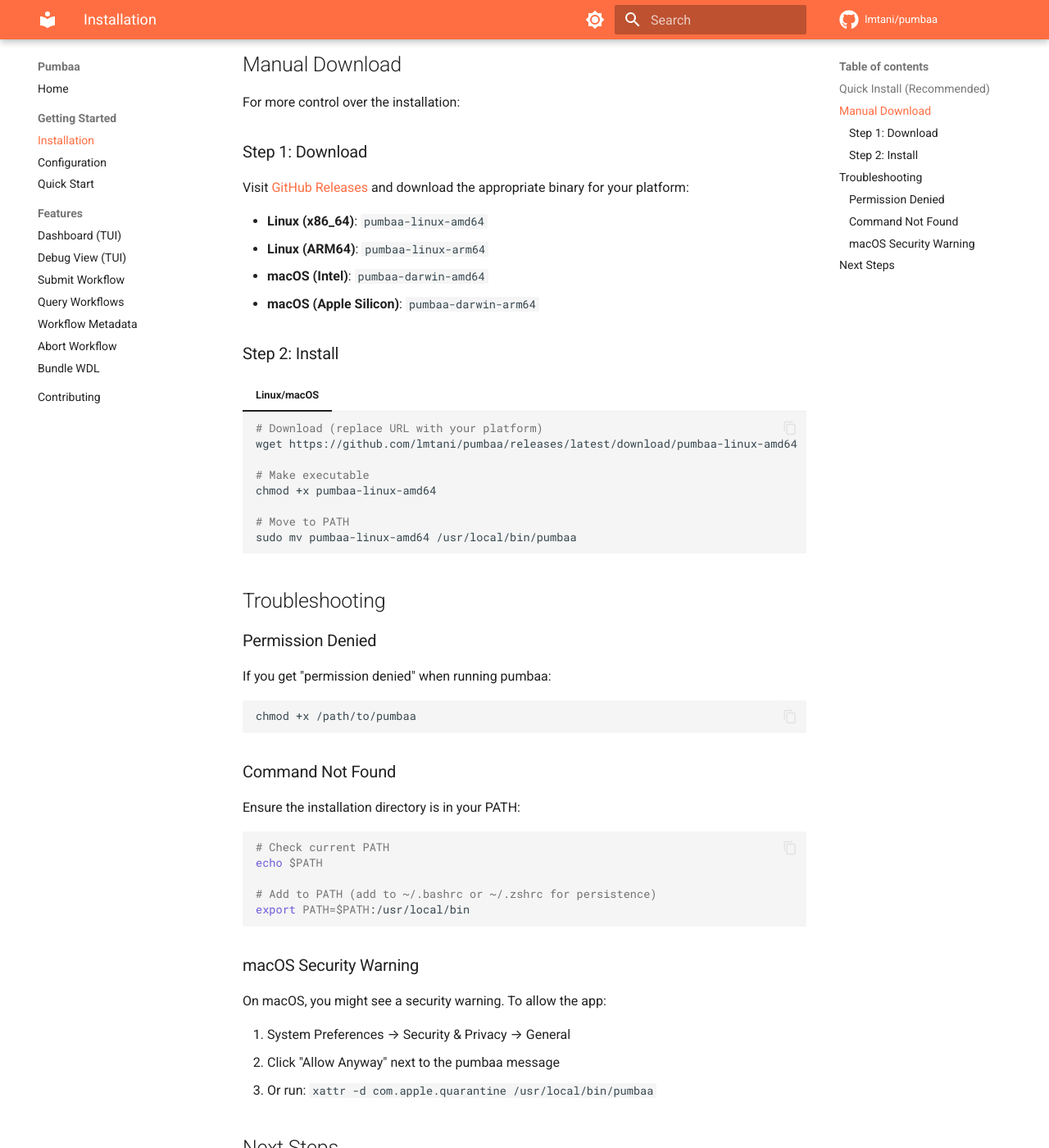
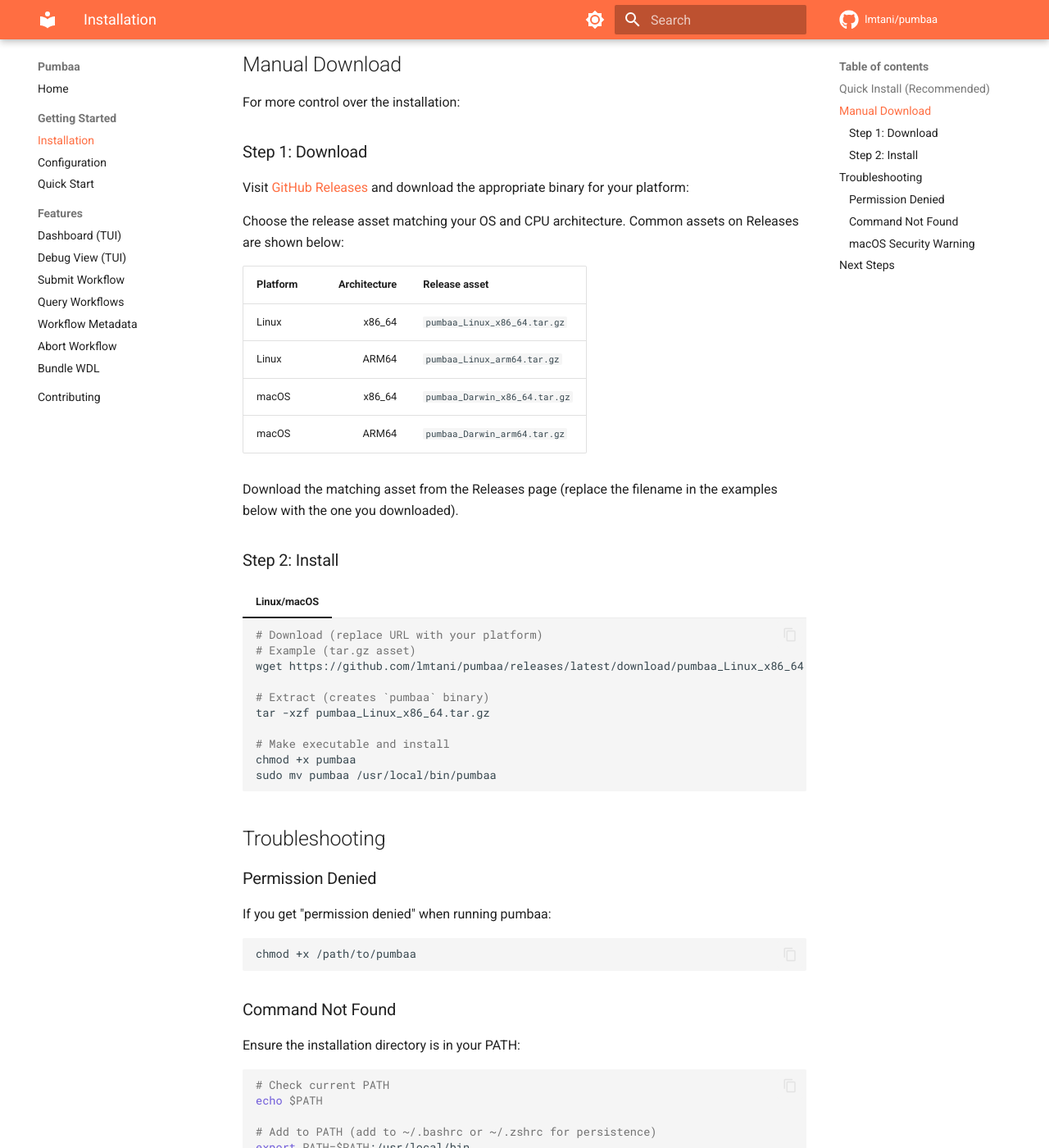
Before and after one commit to lmtani/pumbaa, an MkDocs documentation site: the page built from docs/getting-started/installation.md, in a window 1280 px wide and 1400 px high, scrolled down 690 px. Shown: the whole window at 82% size. Built offline with MkDocs 1.6.1 and Material for MkDocs 9.7.7, drawn with Linux system fonts in a browser that asks for light colours; comment, search, counter and statistics services are not loaded.

````diff
--- a/docs/getting-started/installation.md
+++ b/docs/getting-started/installation.md
@@ -31,10 +31,16 @@ For more control over the installation:
 
 Visit [GitHub Releases](https://github.com/lmtani/pumbaa/releases/latest) and download the appropriate binary for your platform:
 
-- **Linux (x86_64)**: `pumbaa-linux-amd64`
-- **Linux (ARM64)**: `pumbaa-linux-arm64`
-- **macOS (Intel)**: `pumbaa-darwin-amd64`
-- **macOS (Apple Silicon)**: `pumbaa-darwin-arm64`
+Choose the release asset matching your OS and CPU architecture. Common assets on Releases are shown below:
+
+| Platform | Architecture | Release asset |
+|---|---:|---|
+| Linux | x86_64 | `pumbaa_Linux_x86_64.tar.gz` |
+| Linux | ARM64 | `pumbaa_Linux_arm64.tar.gz` |
+| macOS | x86_64 | `pumbaa_Darwin_x86_64.tar.gz` |
+| macOS | ARM64 | `pumbaa_Darwin_arm64.tar.gz` |
+
+Download the matching asset from the Releases page (replace the filename in the examples below with the one you downloaded).
 
 ### Step 2: Install
 
@@ -42,13 +48,15 @@ Visit [GitHub Releases](https://github.com/lmtani/pumbaa/releases/latest) and do
 
     ```bash
     # Download (replace URL with your platform)
-    wget https://github.com/lmtani/pumbaa/releases/latest/download/pumbaa-linux-amd64
+    # Example (tar.gz asset)
+    wget https://github.com/lmtani/pumbaa/releases/latest/download/pumbaa_Linux_x86_64.tar.gz
 
-    # Make executable
-    chmod +x pumbaa-linux-amd64
+    # Extract (creates `pumbaa` binary)
+    tar -xzf pumbaa_Linux_x86_64.tar.gz
 
-    # Move to PATH
-    sudo mv pumbaa-linux-amd64 /usr/local/bin/pumbaa
+    # Make executable and install
+    chmod +x pumbaa
+    sudo mv pumbaa /usr/local/bin/pumbaa
     ```
 
 ## Troubleshooting
````
Also changed, not shown: docs/features/dashboard.md (+6 -0 lines), docs/features/debug.md (+24 -1 lines), docs/assets/dashboard-filter.png (added), docs/assets/dashboard.png (added), docs/assets/debug.png (added), docs/assets/timing.png (added).
